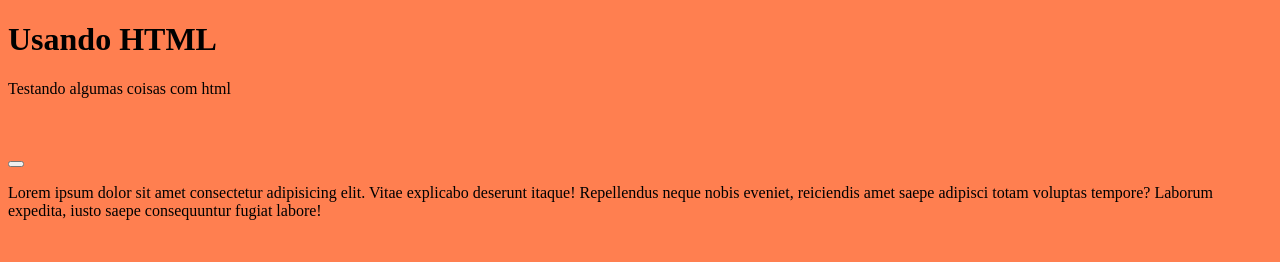
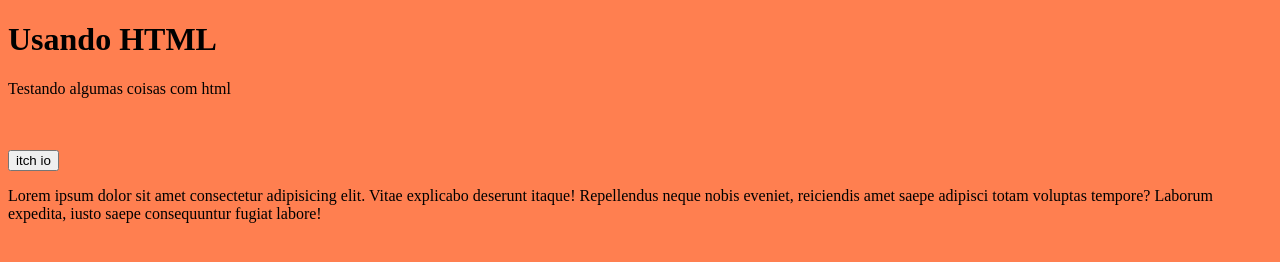
Before and after one commit to LuisNaiate/site, a plain HTML site: page index.html in a window 1280 px wide. Drawn offline with Linux system fonts and the light colour scheme.

Commit message:
Update index.html

```diff
--- a/index.html
+++ b/index.html
@@ -14,8 +14,8 @@
 
     <br>
     <br>
-    <button onclick="window.location.href='https://www..com.';">
-
+    <button   onclick="window.location.href='https://itch.io/';">
+        itch io
     </button>
     <p>Lorem ipsum dolor sit amet consectetur adipisicing elit. Vitae explicabo deserunt itaque! Repellendus neque nobis eveniet, reiciendis amet saepe adipisci totam voluptas tempore? Laborum expedita, iusto saepe consequuntur fugiat labore!
 
```
